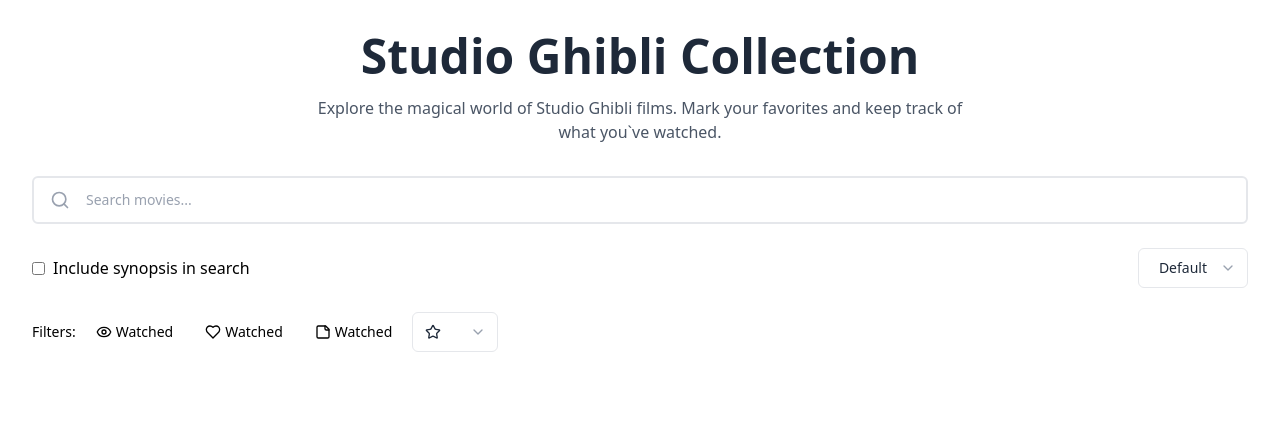
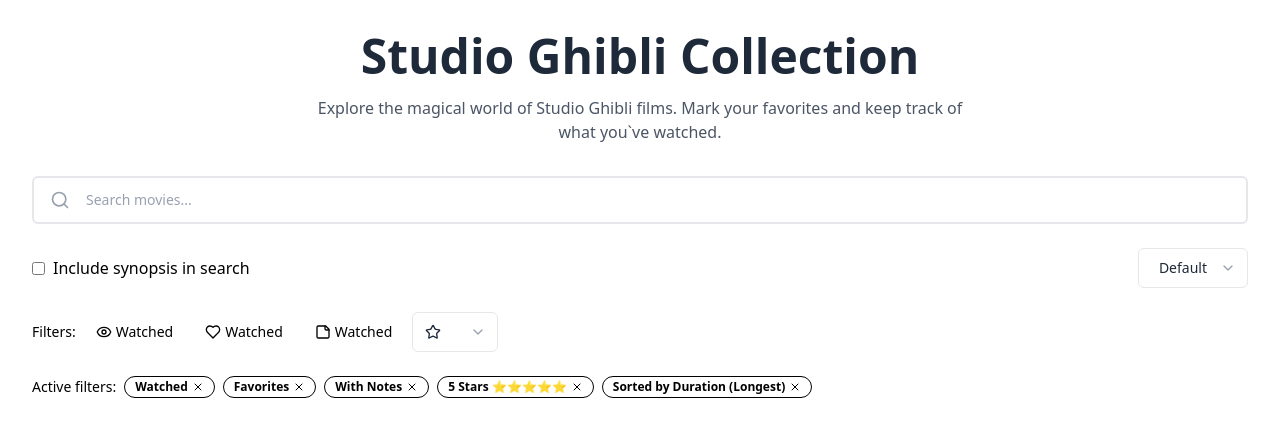
Before and after one commit to V-Matheus/ghibli, a Next.js app: page / in a window 1280 px wide. Shown: the top 436 px of the page. Built offline with nearby package versions, Linux system fonts and the light colour scheme.

Commit message:
feat: Component Tag

```diff
--- a/src/app/page.tsx
+++ b/src/app/page.tsx
@@ -6,7 +6,8 @@
   InputRoot,
 } from '@/components/Input';
 import { Select } from '@/components/Select';
-import { Eye, Heart, Search, Star, StickyNote } from 'lucide-react';
+import Tag from '@/components/Tag';
+import { Eye, Heart, Search, Star, StickyNote, X } from 'lucide-react';
 
 export default function Home() {
   return (
@@ -79,6 +80,28 @@
             <Star size={16} />
           </Select>
         </section>
+
+        <section className="flex flex-wrap gap-2 items-center">
+          <h3 className="text-sm ">Active filters:</h3>
+          <Tag outline color="green">
+            Watched <X size={12} className="cursor-pointer" />
+          </Tag>
+          <Tag outline color="red">
+            Favorites <X size={12} className="cursor-pointer" />
+          </Tag>
+          <Tag outline color="blue">
+            With Notes
+            <X size={12} className="cursor-pointer" />
+          </Tag>
+          <Tag outline color="yellow">
+            5 Stars ⭐⭐⭐⭐⭐
+            <X size={12} className="cursor-pointer" />
+          </Tag>
+          <Tag outline color="purple">
+            Sorted by Duration (Longest)
+            <X size={12} className="cursor-pointer" />
+          </Tag>
+        </section>
       </article>
     </main>
   );
--- /dev/null
+++ b/src/components/Tag.tsx
@@ -0,0 +1,19 @@
+import React, { ComponentProps } from 'react';
+
+interface TagProps extends ComponentProps<'div'> {
+  color: 'red' | 'green' | 'blue' | 'yellow' | 'purple';
+  outline?: boolean;
+}
+
+export default function Tag({ color, outline = false, ...props }: TagProps) {
+  return (
+    <div
+      className={`flex items-center rounded-full border px-2.5 py-0.5 text-xs font-semibold gap-1 ${
+        outline
+          ? `bg-${color}-50 text-${color}-700`
+          : `bg-${color}-700 text-white`
+      } border-${color}-200`}
+      {...props}
+    />
+  );
+}
```
